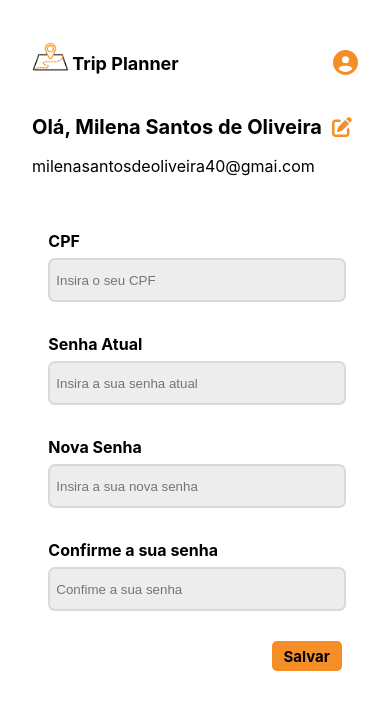
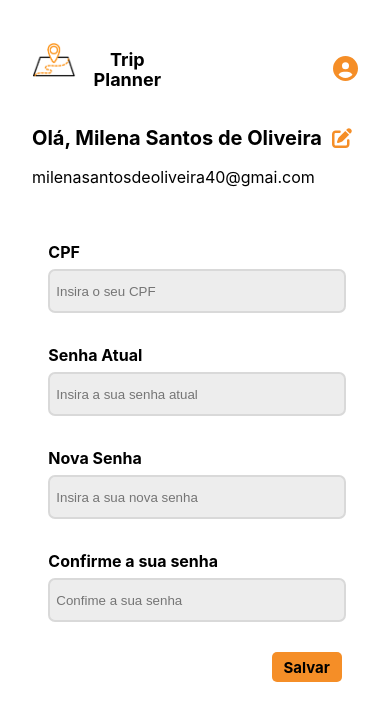
Before and after one commit to milenaa052/TripPlanner-frontend, a React (Vite) app: page /usuario in a window 390 px wide. Shown: the top 720 px of the page. Built offline with nearby package versions, Linux system fonts and the light colour scheme.

Commit message:
Ajustes css

```diff
--- a/src/App.css
+++ b/src/App.css
@@ -23,11 +23,11 @@ html {
         display: flex;
         justify-content: space-between;
         align-items: center;
-        width: 25%;
+        width: 23%;
 
         .logo {
-          margin: 0px 0px 15px 0px;
-          width: 35%;
+          margin: 0px 0px 20px 0px;
+          width: 30%;
         }
 
         h1 {
@@ -270,7 +270,7 @@ html {
           align-items: center;
 
           .titulo {
-            font-size: 40px;
+            font-size: 35px;
             text-align: start;
           }
 
@@ -299,8 +299,8 @@ html {
           }
 
           .infoViagem {
-            width: 85%;
-            height: 30vh;
+            width: 80%;
+            height: 28vh;
             display: flex;
             justify-content: center;
             flex-direction: column;
@@ -480,7 +480,13 @@ html {
       #root {
         .header {
           .titulo {
-            width: 45%;
+            width: 35%;
+          }
+        }
+
+        .home {
+          .viagens {
+            grid-template-columns: repeat(3, 1fr);
           }
         }
       }
@@ -494,7 +500,7 @@ html {
       #root {
         .header {
           .titulo {
-            width: 50%;
+            width: 45%;
           }
         }
 
@@ -513,10 +519,6 @@ html {
             .titulo {
               font-size: 25px;
             }
-          }
-
-          .viagens {
-            grid-template-columns: repeat(3, 1fr);
           }
         }
 
@@ -614,6 +616,18 @@ html {
   html {
     body {
       #root {
+        .header {
+          .titulo {
+           .logo {
+              width: 30%;
+           }
+
+           h1 {
+            font-size: 23px;
+           }
+          }
+        }
+
         .card, .cardUser {
           .form {
             .campos, .camposHora {
--- a/src/components/Header.tsx
+++ b/src/components/Header.tsx
@@ -5,7 +5,7 @@ function Header() {
     return (
         <header className="header">
             <div className="titulo">
-                <img src="../../public/TripPlanner.png" alt="Logo Trip Planner" className="logo" />
+                <img src="/TripPlanner.png" alt="Logo Trip Planner" className="logo" />
                 <h1>Trip Planner</h1>
             </div>
 
--- a/src/pages/CadastroTransporte.tsx
+++ b/src/pages/CadastroTransporte.tsx
@@ -39,6 +39,11 @@ function CadastroTransporte() {;
                     <input type="number" id="gasto" name="gasto" className="input" placeholder="Insira o gasto com o transporte"/>
                 </div>
 
+                <div className="campos">
+                    <label htmlFor="data" className="label">Data</label>
+                    <input type="date" id="data" name="data" className="input"/>
+                </div>
+
                 <div className="submit">
                     <button type="submit" className="salvar">Salvar</button>
                 </div>
```
